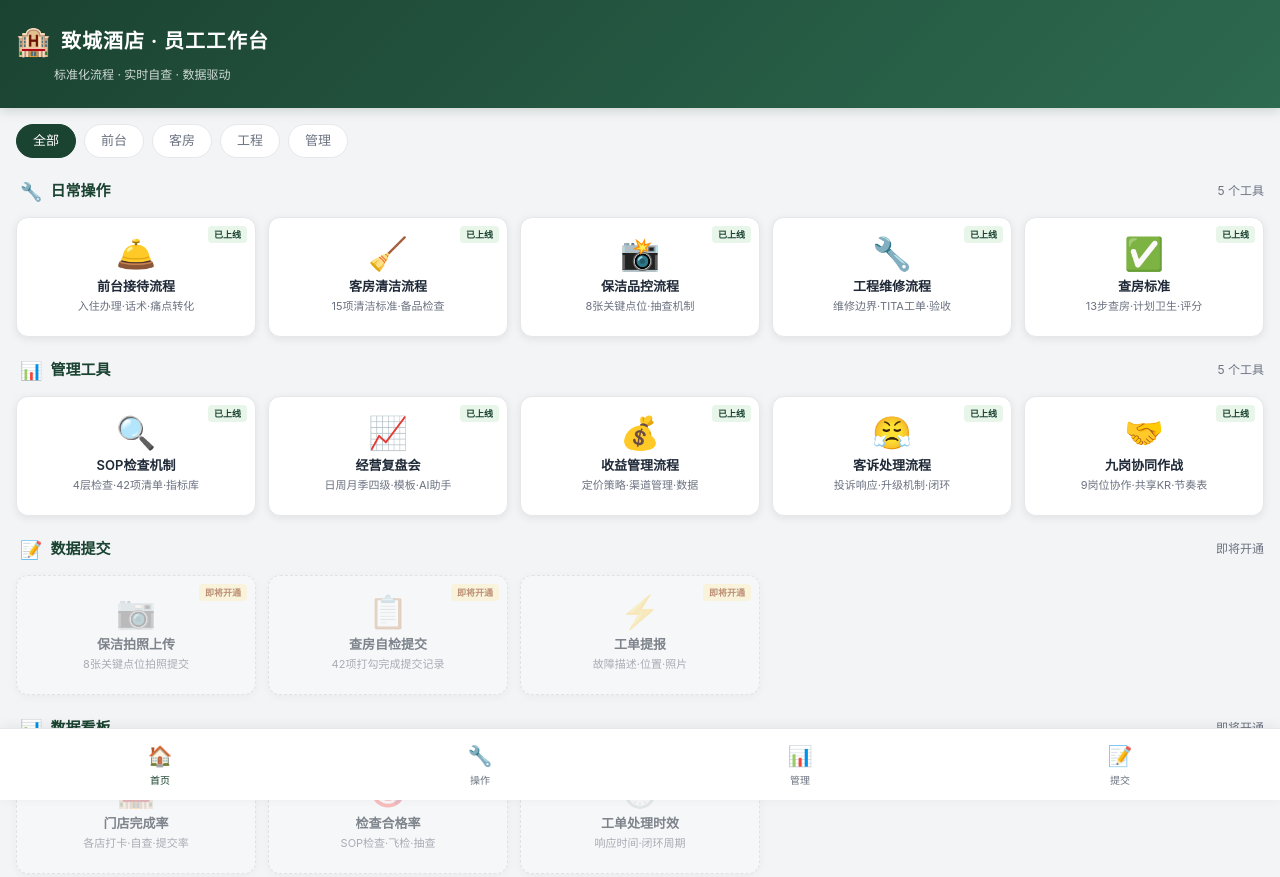
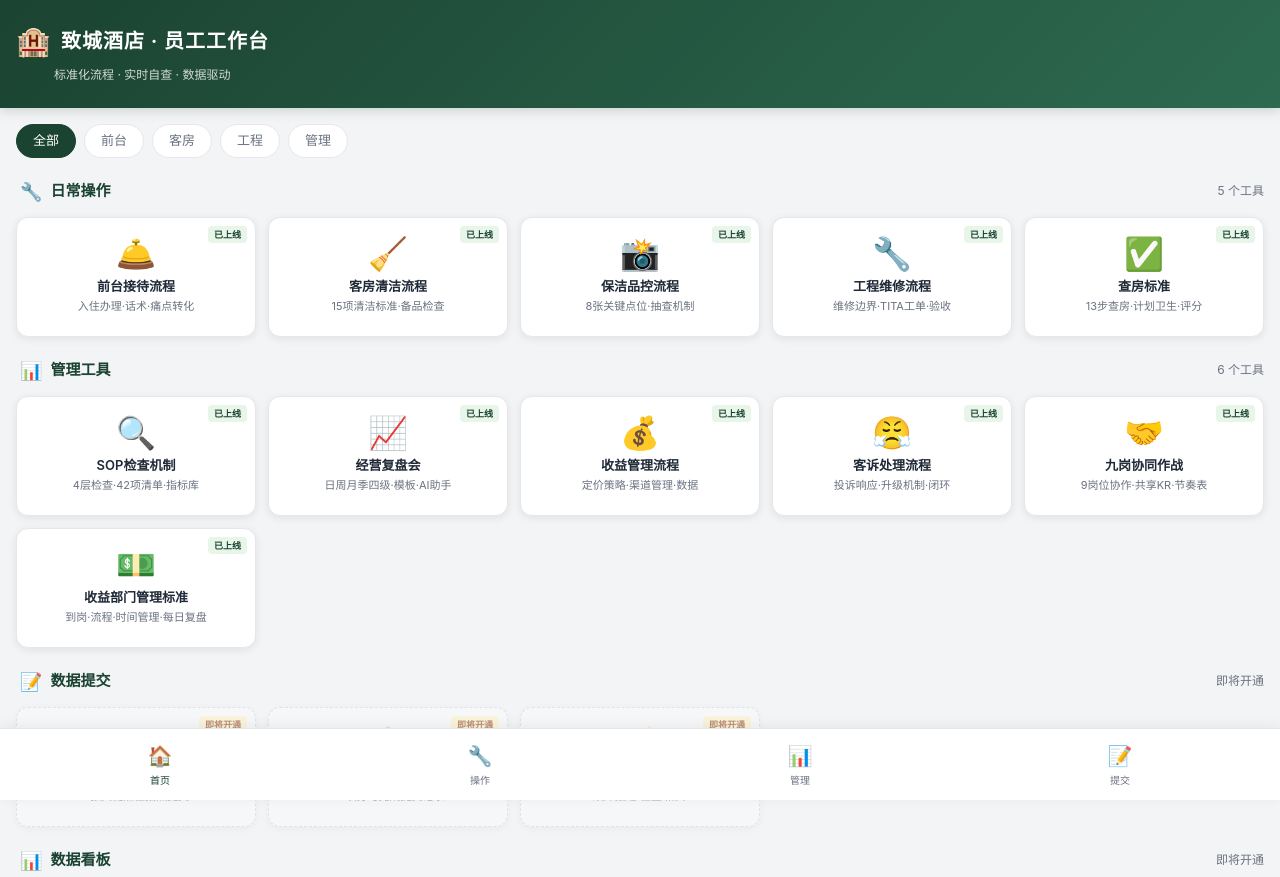
Before and after one commit to sxie738-bot/zhicheng-workbench, a plain HTML site: page index.html in a window 1280 px wide. Shown: the top 877 px of the page. Drawn offline with Linux system fonts and the light colour scheme.

Commit message:
添加收益部门管理标准工具，工作台升级至11个工具

```diff
--- a/index.html
+++ b/index.html
@@ -301,7 +301,7 @@ body {
   <div class="section-title">
     <span class="emoji">📊</span>
     <span>管理工具</span>
-    <span class="count">5 个工具</span>
+    <span class="count">6 个工具</span>
   </div>
   <div class="card-grid">
     <a class="card" data-role="mgr" href="https://1f73de3321b44a498ad305d2b28b3238.app.codebuddy.work" target="_blank">
@@ -333,6 +333,12 @@ body {
       <div class="card-icon">🤝</div>
       <div class="card-title">九岗协同作战</div>
       <div class="card-desc">9岗位协作·共享KR·节奏表</div>
+    </a>
+    <a class="card" data-role="mgr" href="https://43711628858e4050b140be652b94beb2.app.codebuddy.work" target="_blank">
+      <span class="badge badge-online">已上线</span>
+      <div class="card-icon">💵</div>
+      <div class="card-title">收益部门管理标准</div>
+      <div class="card-desc">到岗·流程·时间管理·每日复盘</div>
     </a>
   </div>
 </div>
```
